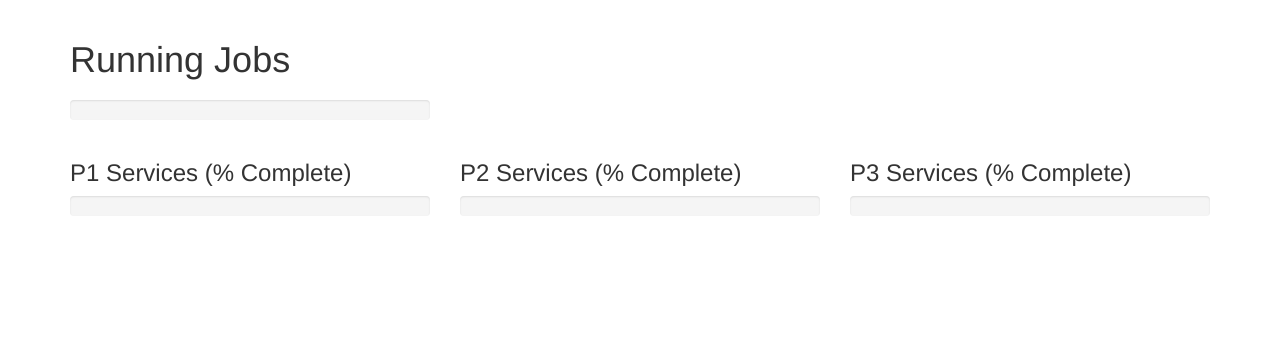
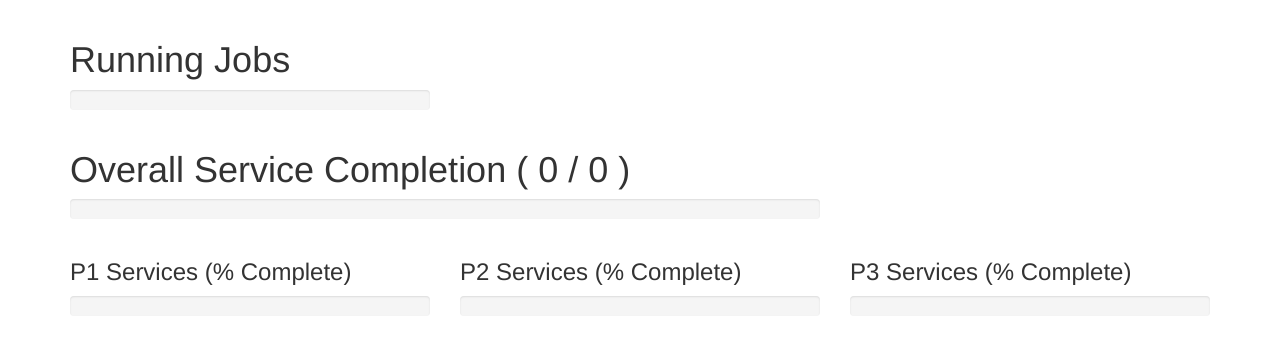
Before and after one commit to rickyari/simpleconfig, a Django app: a page that uses DashApp/templates/tsops_status.html in a window 1280 px wide. Shown: the part 52-406 px from the top of the page. Run offline with Django 3.2, Linux system fonts and the light colour scheme; data that the repository does not hold is empty.

Commit message:
Added Overall Service Progress Bar

```diff
--- a/DashApp/templates/tsops_status.html
+++ b/DashApp/templates/tsops_status.html
@@ -7,13 +7,24 @@
 <div class="container">
   <div class="row">
     <div class="col-sm-4">
-    <h1>Running Jobs<h1>
+    <h1>Running Jobs</h1>
         <div class="progress">
             <div id="progress-bar" class="progress-bar progress-bar-success" role="progressbar" aria-valuenow="" aria-valuemin="0" aria-valuemax="100" >
             </div>
         </div>
     </div>
   </div>
+
+  <div class="row">
+    <div class="col-md-8">
+    <h1>Overall Service Completion ( 0 / {{ total_services }} )</h1>
+        <div class="progress">
+            <div id="progress-bar" class="progress-bar progress-bar-success" role="progressbar" aria-valuenow="" aria-valuemin="0" aria-valuemax="130" >
+            </div>
+        </div>
+    </div>
+  </div>
+
   <div class="row">
     <div class="col-md-4">
 
--- a/DashApp/views.py
+++ b/DashApp/views.py
@@ -22,21 +22,11 @@ def show_egencia(request):
 
 	return render(request, 'egencia.html')
 
+
 def tsops_status(request):
 
-	#url_api = "http://10.187.100.188:8080/job/LinuxPatchJob/lastBuild/api/json?tree=executor[progress]"
-	#headers = {"Accept":"application/json"}
-	#response = requests.get(url_api, headers=headers )
-
-	#result = response.json()['executor']
-
-	#if result != None:
-	#	result_percent = str(result['progress']) + "%"
-	#else:
-	#	result_percent = "0" + "%"
-
-	#return render(request, 'status.html', {'result': result_percent})
-	return render(request, 'tsops_status.html')
+	total_services = get_services()
+	return render(request, 'tsops_status.html', {'total_services': total_services})
 
 
 #def get_percent(request):
@@ -55,3 +45,21 @@ def tsops_status(request):
 #	data = {'percent': result_percent}
 #
 #	return HttpResponse(result_percent)
+
+def get_services():
+
+	import requests
+
+	# Get Total Services
+
+	uri = "http://chexjvaord064:8500/v1/kv/?keys=true"
+	response = requests.get(uri)
+
+	services = set()
+	for keys in response.json():
+		key = keys.split('/')[0]
+		services.add(key)
+
+	total_services = len(services)
+
+	return total_services
```
